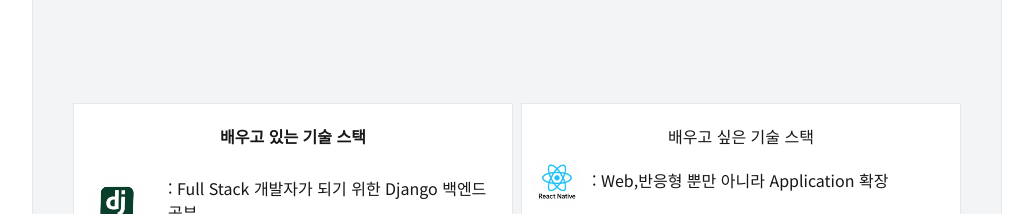
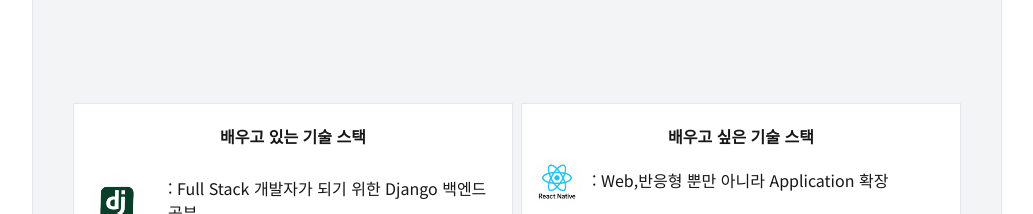
Before and after one commit to YouKnowThat-Park/WooSeokBot, a Next.js app in the folder front/: page / in a window 1280 px wide. Shown: the part 1580-1794 px from the top of the page, without its empty margins (123-1156 px from the left). Built offline with nearby package versions, Linux system fonts and the light colour scheme.

Commit message:
style : 폰트 사이즈 semibold로 변경

```diff
--- a/front/src/app/portfolio/_components/LearningStackSection.tsx
+++ b/front/src/app/portfolio/_components/LearningStackSection.tsx
@@ -37,7 +37,9 @@ const LearningStackSection = () => {
       </div>
 
       <div className="bg-white w-full h-[200px] dark:bg-[#111111] border">
-        <h3 className="flex justify-center mt-5">배우고 싶은 기술 스택</h3>
+        <h3 className="flex justify-center mt-5 font-semibold">
+          배우고 싶은 기술 스택
+        </h3>
         <div className="flex">
           <Image
             src="/react-native.webp"
```
